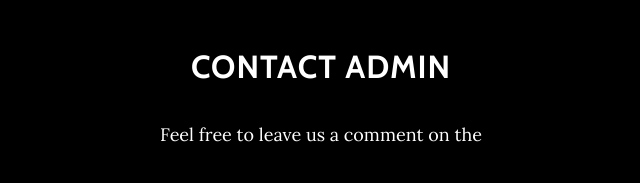
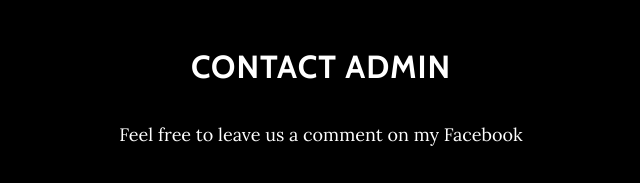
Before and after one commit to cloakedsec/cloakedsec, a website: page index.html in a window 1280 px wide. Shown: the part 2260-2443 px from the top of the page, without its empty margins (319-959 px from the left). Drawn offline with nearby package versions, Linux system fonts and the light colour scheme; some packages are replaced by stand-ins of ours; files that its build step writes are made by us from their sources; files whose address does not match are found by name.

Commit message:
Added link to my Facebook

```diff
--- a/index.html
+++ b/index.html
@@ -102,7 +102,7 @@
         <div class="row">
           <div class="col-lg-8 mx-auto">
             <h2>Contact Admin</h2>
-            <p>Feel free to leave us a comment on the
+            <p>Feel free to leave us a comment on my Facebook<a href="https://facebook.com/CloakedSec">
               <a href="http://startbootstrap.com/template-overviews/grayscale/"></a>
               </p>
             <ul class="list-inline banner-social-buttons">
```
